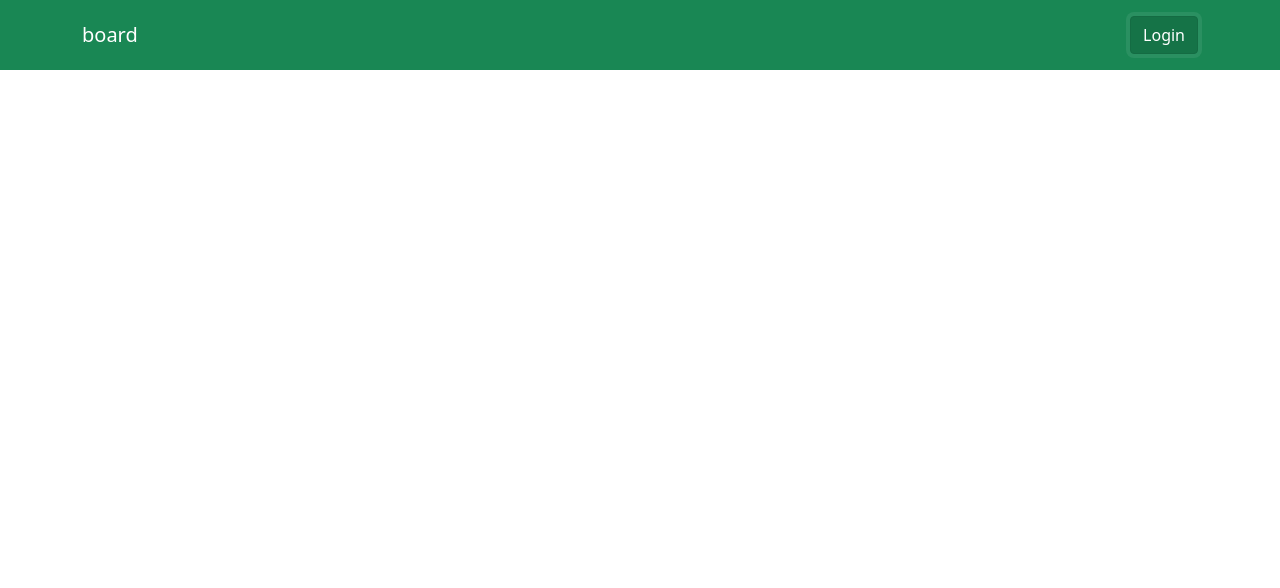
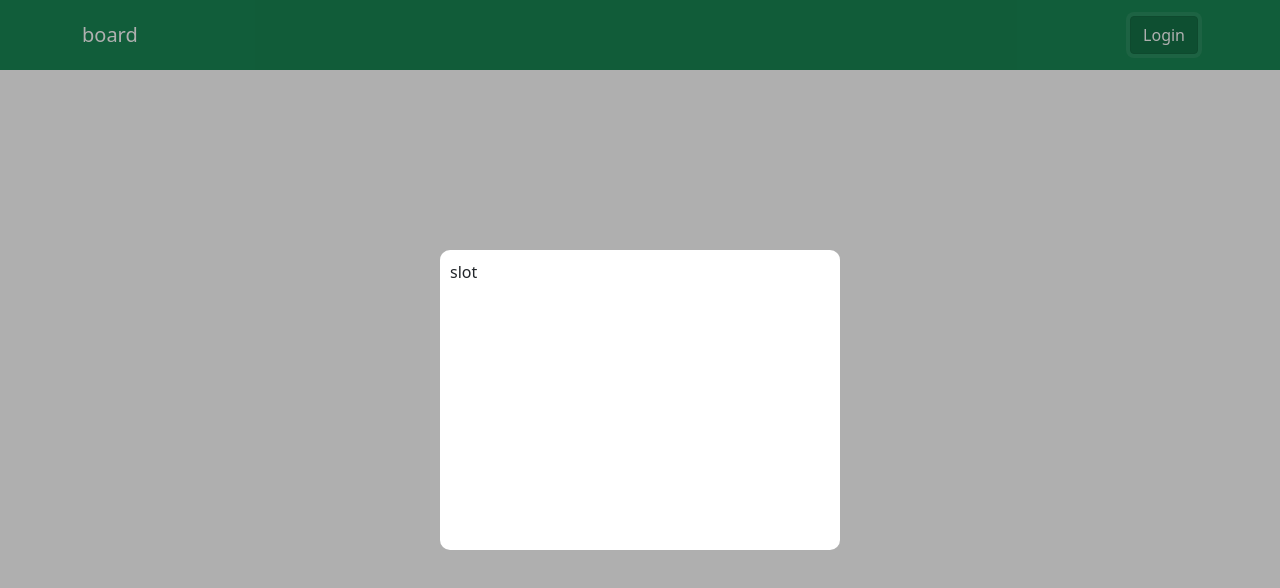
Before and after one commit to journe-y/board, a Vue app in the folder f-board/: page / in a window 1280 px wide. Both pictures are taken after a click on the button "Login". Shown: the top 588 px of the page. Built offline with nearby package versions, Linux system fonts and the light colour scheme.

Commit message:
modal-ui구현

```diff
--- /dev/null
+++ b/f-board/src/components/Modal.vue
@@ -0,0 +1,54 @@
+<template>
+  <div v-if="show" class="backdrop" v-on:click="offModal">
+    <!-- <div class="custom-modal"><slot></slot></div> -->
+    <div class="custom-modal"><slot></slot></div>
+  </div>
+</template>
+<script lang="ts">
+import Vue from "vue";
+
+export default Vue.extend({
+  props: {
+    show: {
+      type: Boolean,
+      default: false,
+    }
+  },
+  data() {
+    return {
+    };
+  },
+  methods: {
+    offModal(): void {
+      this.$emit("@off");
+    },
+  },
+});
+</script>
+
+<style scoped>
+.backdrop {
+  display: flex;
+  align-items: center;
+  justify-content: center;
+  background-color: rgba(0, 0, 0, 0.315);
+  position: fixed;
+  left: 0;
+  top: 0;
+  width: 100vw;
+  height: 100vh;
+}
+.custom-modal {
+  border-radius: 10px;
+  width: 400px;
+  height: 300px;
+  background-color: white;
+  padding: 10px;
+}
+
+@media screen and (max-width: 570px) {
+  .custom-modal {
+    width: 90%;
+  }
+}
+</style>
--- a/f-board/src/components/NavBar.vue
+++ b/f-board/src/components/NavBar.vue
@@ -9,36 +9,43 @@
         <b-collapse id="nav-collapse" class="align__right" is-nav>
           <!-- Right aligned nav items -->
           <b-navbar-nav class="ml-auto">
-            <b-button variant="success" v-on:click="loginFunc">Login</b-button>
+            <b-button variant="success" v-on:click="modalOnOff">Login</b-button>
           </b-navbar-nav>
         </b-collapse>
       </b-container>
     </b-navbar>
+    <modal v-bind:show="loginShow" v-on:@off="modalOnOff">slot</modal>
   </div>
 </template>
 <script lang="ts">
 // import { defineComponent } from '@vue/composition-api'/
+import Vue from "vue";
+import Modal from "./Modal.vue";
 
-export default {
+export default Vue.extend({
+  components: {
+    'modal': Modal,
+  },
   data() {
     return {
       test: "board",
+      loginShow: false,
     };
   },
   methods: {
-    loginFunc() {
-      alert();
+    modalOnOff(): void {
+      this.loginShow = !this.loginShow;
     },
   },
-};
+});
 </script>
 
 <style scoped>
 .navbar {
-    height: 70px;
+  height: 70px;
 }
 .align__right {
-    flex-direction: row-reverse;
-    width: 100%;
+  flex-direction: row-reverse;
+  width: 100%;
 }
 </style>
```
